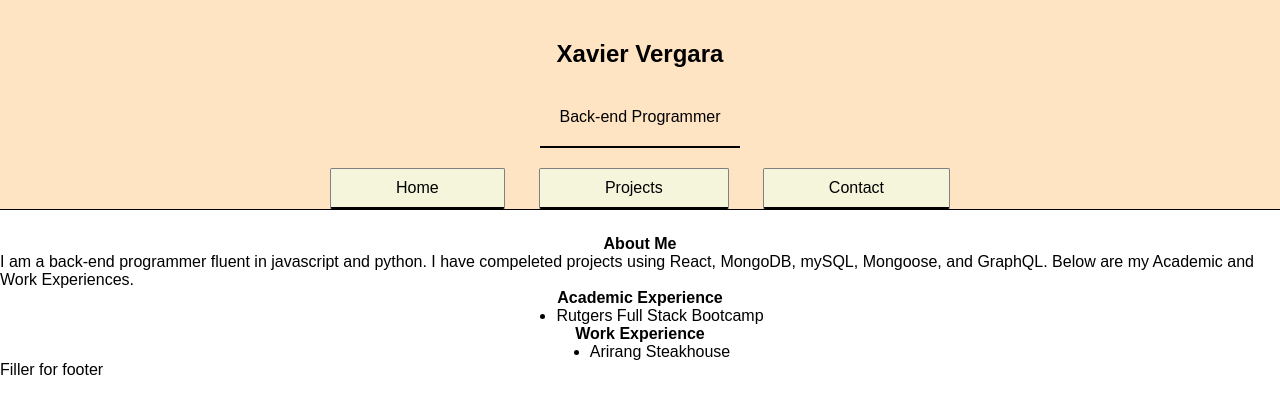
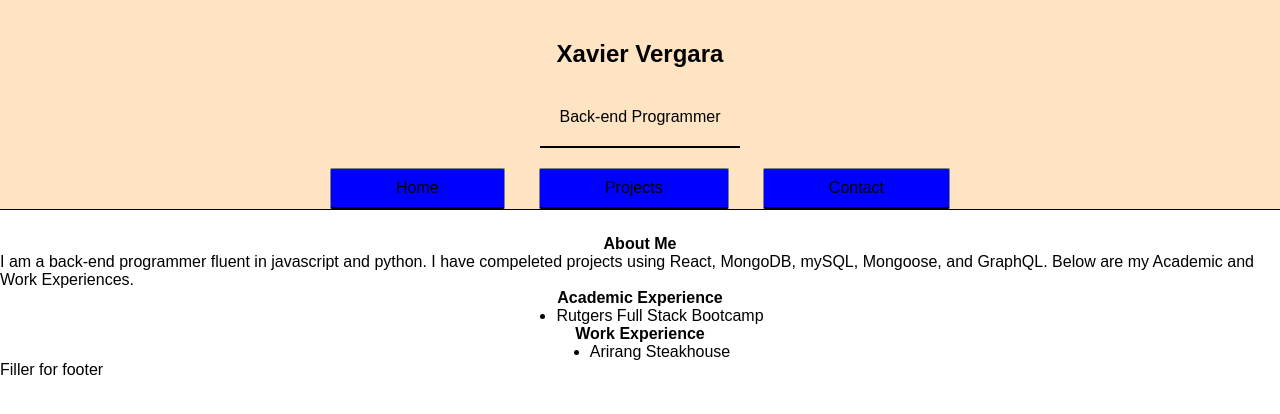
Before and after one commit to NyqEvo/my-react-portfolio, a React (Create React App) app: page / in a window 1280 px wide. Shown: the top 414 px of the page. Built offline with nearby package versions, Linux system fonts and the light colour scheme.

Commit message:
adjusted components and added hover functionality

```diff
--- a/package.json
+++ b/package.json
@@ -14,7 +14,7 @@
     "web-vitals": "^0.2.4"
   },
   "scripts": {
-    "start": "react-scripts --openssl-legacy-provider start",
+    "start": "react-scripts start",
     "predeploy": "npm run build",
     "deploy": "gh-pages -d build",
     "build": "react-scripts build",
--- a/src/App.css
+++ b/src/App.css
@@ -4,12 +4,12 @@
     margin: 0%;
 }
 
-html {
-    height: 100%;
+.app {
+    height: 100vh;
 }
 
 body {
-    min-height: 100%;
+    min-height: 100vh;
     display: flex;
     flex-direction: column;
 }
--- a/src/App.js
+++ b/src/App.js
@@ -21,6 +21,10 @@ function App() {
     const pages = ["home", "projects", "contact"]
 
     const [currentPage, setCurrentPage] = useState(pages[0]);  // { title: "home" }
+// in css add flex to portfolio-main and 100%
+// flex-direction column
+// justifycontent space-between
+// Portfolio component 80vh
 
     return (
         <div className="portfolio-main">
--- a/src/components/Projects.js
+++ b/src/components/Projects.js
@@ -1,6 +1,6 @@
 import React from 'react';
 import './Projects.css'
-
+import gif from './images/task-gif.gif';
 
 
 const Projects = () => {
@@ -11,7 +11,7 @@ const Projects = () => {
             <p>This section will display all my relevant projects. "Task Sandwich will be the first one shown, with other projects such as mongoDB, mongoose, and back-end routing. Gifs or Pictures will be shown with short descriptions but I'm not sure what is most professional atm.</p>
 
             <h2>Task Sandwich</h2>
-            <img src="./images/task-gif.gif" alt='gif demonstrating the Task Sandwich site'/>
+            <img src={gif} alt='gif demonstrating the Task Sandwich site'/>
 
         </div>
     )
--- a/src/components/Tabs.js
+++ b/src/components/Tabs.js
@@ -1,5 +1,12 @@
 import React from 'react';
-import './Tabs.css'
+import './Tabs.css';
+import ContactTab from './tab_components/contactTab';
+import HomeTab from './tab_components/homeTab';
+import ProjectTab from './tab_components/projectTab';
+
+
+
+
 
 const Tabs = (props) => {
     console.log(props) // { page: "home", setPage: fn() }
@@ -10,24 +17,15 @@ const Tabs = (props) => {
     // if we want to style the ACTIVE link different
     // const [activePage, setActivePage] = useState(props.page)  // "home"
 
+
+
     return (
         <div className="tabs-container">
             <ul>
-                <li
-                    className='link'
-                    name="home"
-                    value="home"
-                    onClick={() => props.setPage('home')}>Home</li>
-                <li
-                    className='link'
-                    name="projects"
-                    value="projects"
-                    onClick={() => props.setPage('projects')}>Projects</li>
-                 <li
-                    className='link'
-                    name="contact"
-                    value="contact"
-                    onClick={() => props.setPage('contact')}>Contact</li>
+            <HomeTab page={props.page} setPage={props.setPage}/>
+            <ProjectTab page={props.page} setPage={props.setPage}/>
+            <ContactTab page={props.page} setPage={props.setPage}/>
+
             </ul>
         </div>
     )
--- /dev/null
+++ b/src/components/tab_components/contactTab.js
@@ -0,0 +1,43 @@
+import React, { useState } from "react";
+
+const ContactTab = (props) => {
+
+    const style1 = {
+        backgroundColor: 'blue'
+    }
+
+    const style2 = {
+        backgroundColor: 'red'
+    }
+
+    const [style, setStyle] = useState(style1)
+
+    // state hook that keeps track of the style
+    // the current state will be the style you want for all buttons
+    // onMouseEnter setState to style2
+    // apply the style to that element
+
+    // onMouseLeave setState to style1
+    //
+    const tabHovered = () => {
+        setStyle(style2)
+    }
+    const unHovered = () => {
+        setStyle(style1)
+    }
+
+
+    return (
+        <li
+            onMouseEnter={tabHovered}
+            onMouseLeave={unHovered}
+            style={style}
+            className='link'
+            name="contact"
+            value="contact"
+            onClick={() => props.setPage('contact')}>Contact
+        </li>
+    )
+}
+
+export default ContactTab;
--- /dev/null
+++ b/src/components/tab_components/homeTab.js
@@ -0,0 +1,43 @@
+import React, { useState } from "react";
+
+const HomeTab = (props) => {
+
+    const style1 = {
+        backgroundColor: 'blue'
+    }
+
+    const style2 = {
+        backgroundColor: 'red'
+    }
+
+    const [style, setStyle] = useState(style1)
+
+    // state hook that keeps track of the style
+    // the current state will be the style you want for all buttons
+    // onMouseEnter setState to style2
+    // apply the style to that element
+
+    // onMouseLeave setState to style1
+    //
+    const tabHovered = () => {
+        setStyle(style2)
+    }
+    const unHovered = () => {
+        setStyle(style1)
+    }
+
+
+    return (
+        <li
+            onMouseEnter={tabHovered}
+            onMouseLeave={unHovered}
+            style={style}
+            className='link'
+            name="home"
+            value="home"
+            onClick={() => props.setPage('home')}>Home
+        </li>
+    )
+}
+
+export default HomeTab;
--- /dev/null
+++ b/src/components/tab_components/projectTab.js
@@ -0,0 +1,43 @@
+import React, { useState } from "react";
+
+const ProjectTab = (props) => {
+
+    const style1 = {
+        backgroundColor: 'blue'
+    }
+
+    const style2 = {
+        backgroundColor: 'red'
+    }
+
+    const [style, setStyle] = useState(style1)
+
+    // state hook that keeps track of the style
+    // the current state will be the style you want for all buttons
+    // onMouseEnter setState to style2
+    // apply the style to that element
+
+    // onMouseLeave setState to style1
+    //
+    const tabHovered = () => {
+        setStyle(style2)
+    }
+    const unHovered = () => {
+        setStyle(style1)
+    }
+
+
+    return (
+        <li
+            onMouseEnter={tabHovered}
+            onMouseLeave={unHovered}
+            style={style}
+            className='link'
+            name="projects"
+            value="projects"
+            onClick={() => props.setPage('projects')}>Projects
+            </li>
+    )
+}
+
+export default ProjectTab;
```
Also changed, not shown: 13 other files (tests, documents, lock files or other folders).
